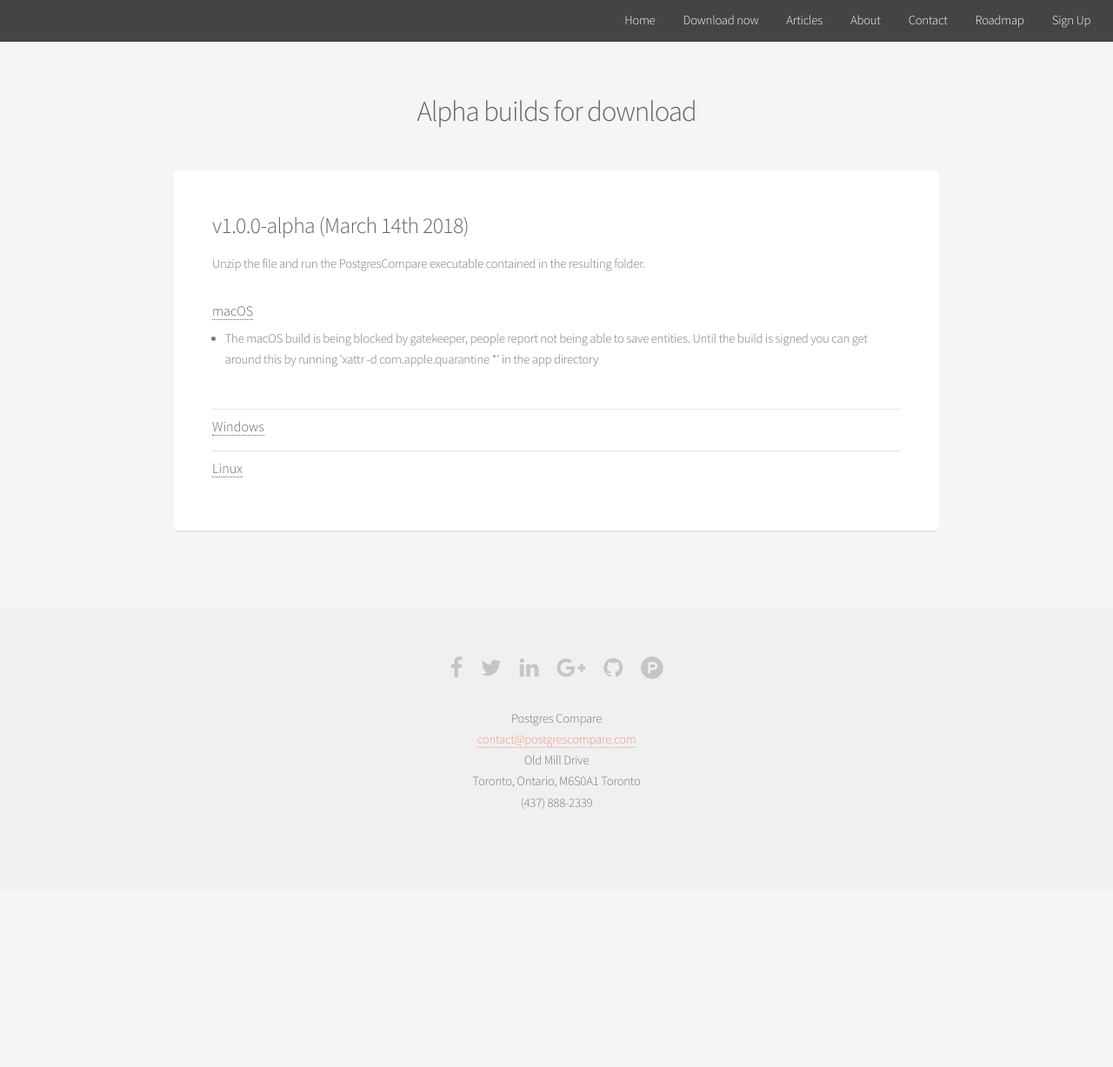
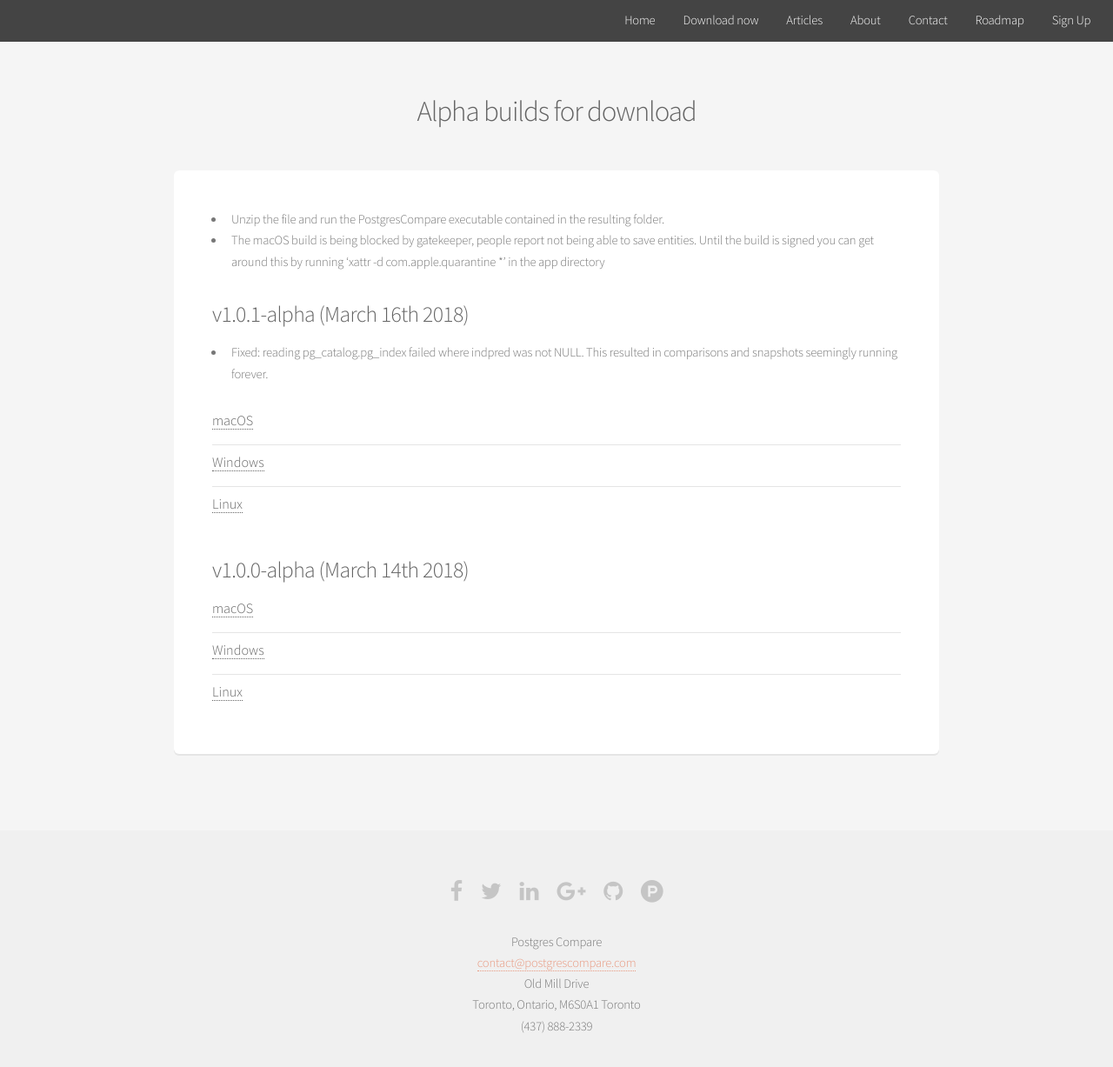
Before and after one commit to sql-migrate/backup2.sql-migrate.github.io, a Jekyll site: the page built from downloads.md, in a window 1280 px wide and 1280 px high. Shown: the top 1227 px of the window at 87% size. Built offline with Jekyll 4.4.1, drawn with Linux system fonts in a browser that asks for light colours.

Commit message:
add new download links

```diff
--- a/downloads.md
+++ b/downloads.md
@@ -3,8 +3,36 @@
 title: Alpha builds for download
 permalink: /downloads
 ---
+-  Unzip the file and run the PostgresCompare executable contained in the resulting folder.
+- The macOS build is being blocked by gatekeeper, people report not being able to save entities. Until the build is signed you can get around this by running 'xattr -d com.apple.quarantine *' in the app directory
+
+<h3>v1.0.1-alpha (March 16th 2018)</h3>
+  - Fixed: reading pg_catalog.pg_index failed where indpred was not NULL. This resulted in comparisons and snapshots seemingly running forever.
+  <ul class="alt">
+      <li>
+        <h4>
+          <a class="post-link"
+          onclick="var that=this;ga('send', 'event','Download','macOS 1.0.1-alpha',this.href);setTimeout(function(){location.href=that.href;},200);return false;"
+          href="http://downloads.postgrescompare.com/builds/PostgresCompare-darwin-x64_1.0.1-alpha.zip">macOS</a>
+        </h4>
+      </li>
+      <li>
+        <h4>
+          <a class="post-link"
+          onclick="var that=this;ga('send', 'event','Download','Windows 1.0.1-alpha',this.href);setTimeout(function(){location.href=that.href;},200);return false;"
+          href="http://downloads.postgrescompare.com/builds/PostgresCompare-win32-x64_1.0.1-alpha.zip">Windows</a>
+        </h4>
+      </li>
+      <li>
+        <h4>
+          <a class="post-link"
+          onclick="var that=this;ga('send', 'event','Download','Linux 1.0.1-alpha',this.href);setTimeout(function(){location.href=that.href;},200);return false;"
+          href="http://downloads.postgrescompare.com/builds/PostgresCompare-linux-x64_1.0.1-alpha.zip">Linux</a>
+        </h4>
+      </li>
+  </ul>
+
   <h3>v1.0.0-alpha (March 14th 2018)</h3>
-  Unzip the file and run the PostgresCompare executable contained in the resulting folder.
   <ul class="alt">
       <li>
         <h4>
@@ -12,10 +40,6 @@
           onclick="var that=this;ga('send', 'event','Download','macOS 1.0.0-alpha',this.href);setTimeout(function(){location.href=that.href;},200);return false;"
           href="http://downloads.postgrescompare.com/builds/PostgresCompare-darwin-x64_1.0.0-alpha.zip">macOS</a>
         </h4>
-          <ul>
-            <li>The macOS build is being blocked by gatekeeper, people report not being able to save entities. Until the build is signed you can get around this by running 'xattr -d com.apple.quarantine *' in the app directory
-            </li>
-          </ul>
       </li>
       <li>
         <h4>
```
